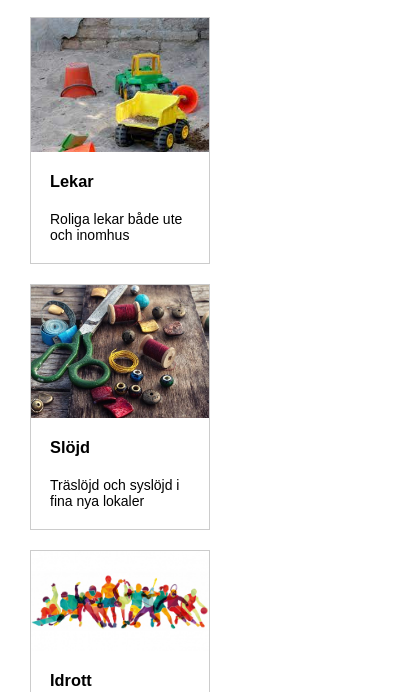
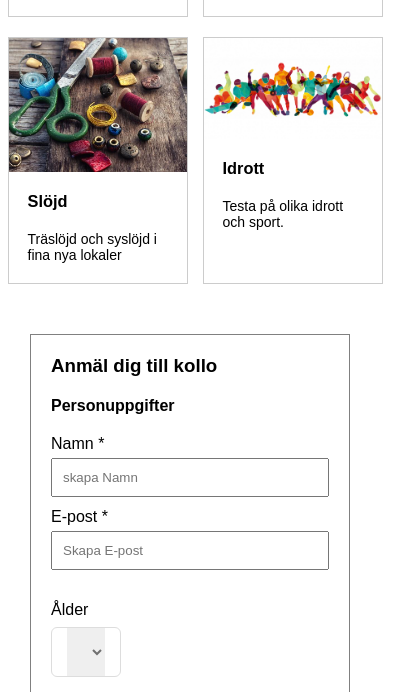
Before and after one commit to archananayyar86/kollo_Sommaren_App_2023, a plain HTML site: page Index.html in a window 390 px wide. Shown: the part 300-992 px from the top of the page, 420 px wide, since content can reach past the window. Drawn offline with Linux system fonts and the light colour scheme.

Commit message:
fix flex

```diff
--- a/style.css
+++ b/style.css
@@ -372,9 +372,7 @@ nav .nav-bar .logo a {
   }
 
   .row {
-    display: flex;
-    flex-direction: column;
-    margin-left: 30px;
+    flex-wrap: wrap;
   }
 
   .styled-table {
```
